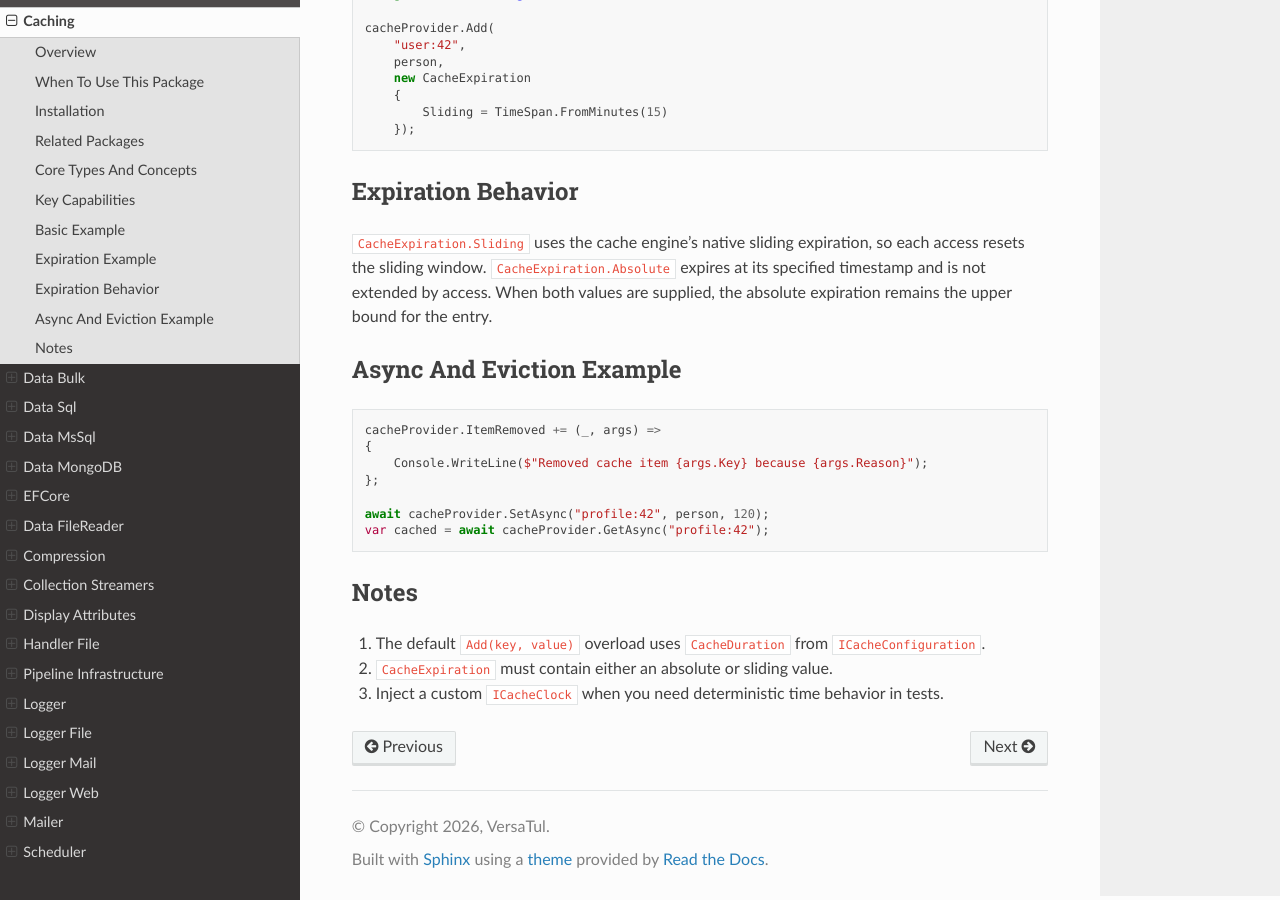
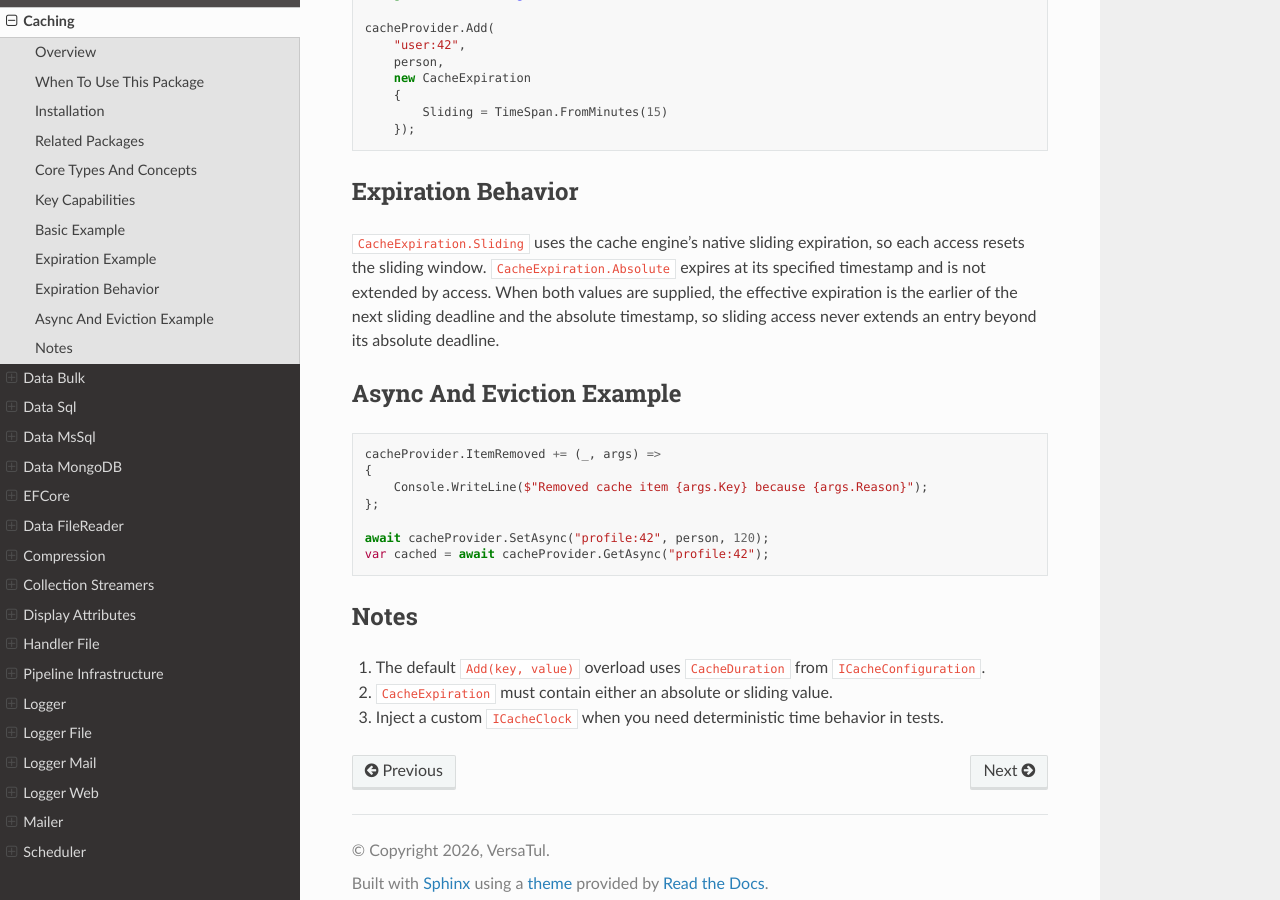
Before and after one commit to BjornWilliams/DocsVersaTul, a Sphinx documentation site: the page built from docs/source/caching.rst, in a window 1280 px wide and 900 px high, scrolled down 2263 px. Built offline with Sphinx 7.4.7 and the Read the Docs theme 3.1.0, drawn with Linux system fonts in a browser that asks for light colours.

Commit message:
Document combined cache expiration
Fixes AB#2886
AB#2884

```diff
--- a/docs/source/caching.rst
+++ b/docs/source/caching.rst
@@ -112,7 +112,7 @@ Use ``CacheExpiration`` when you want explicit absolute or sliding expiration be
 Expiration Behavior
 -------------------
 
-``CacheExpiration.Sliding`` uses the cache engine's native sliding expiration, so each access resets the sliding window. ``CacheExpiration.Absolute`` expires at its specified timestamp and is not extended by access. When both values are supplied, the absolute expiration remains the upper bound for the entry.
+``CacheExpiration.Sliding`` uses the cache engine's native sliding expiration, so each access resets the sliding window. ``CacheExpiration.Absolute`` expires at its specified timestamp and is not extended by access. When both values are supplied, the effective expiration is the earlier of the next sliding deadline and the absolute timestamp, so sliding access never extends an entry beyond its absolute deadline.
 
 Async And Eviction Example
 --------------------------
```
